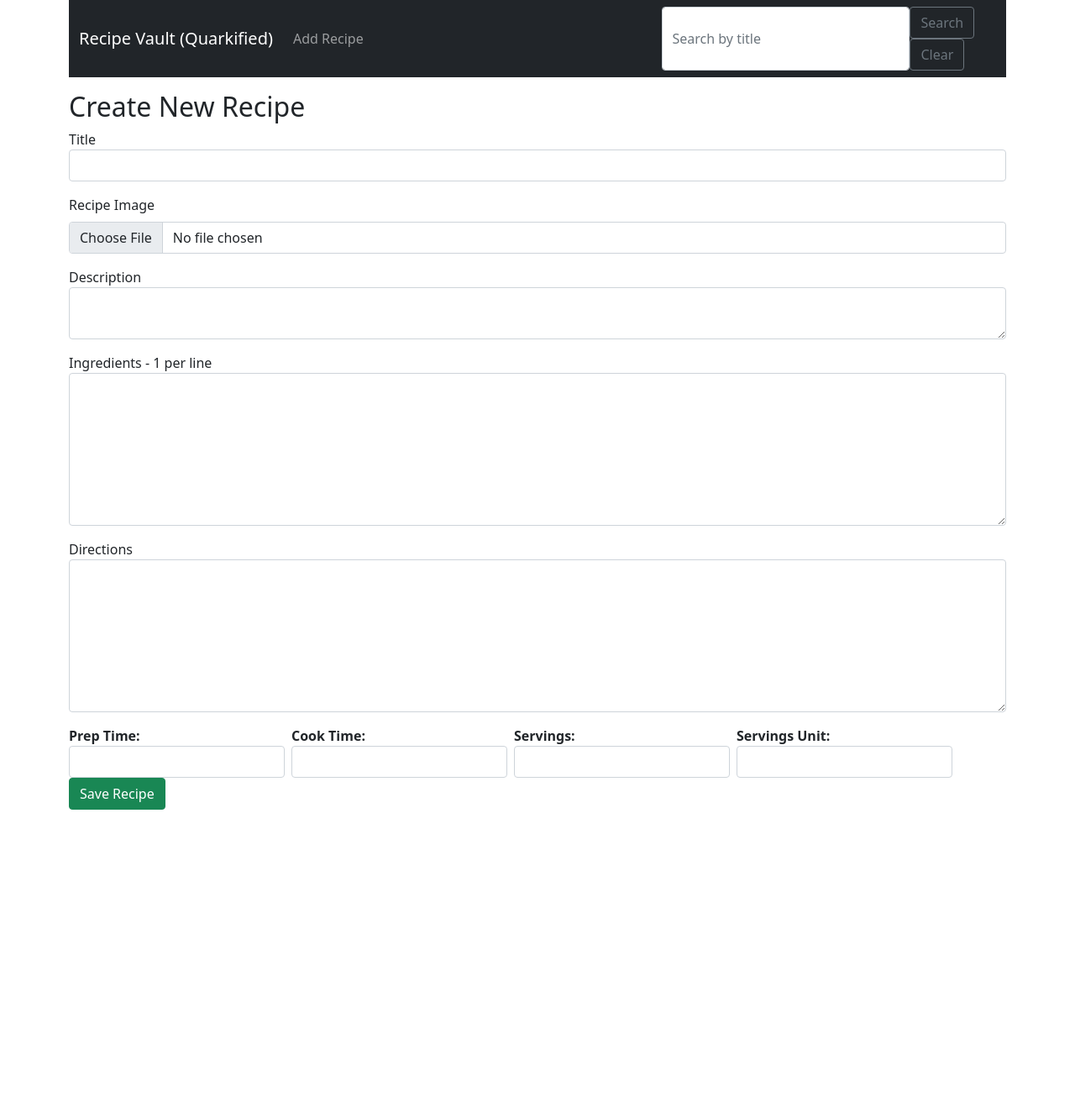
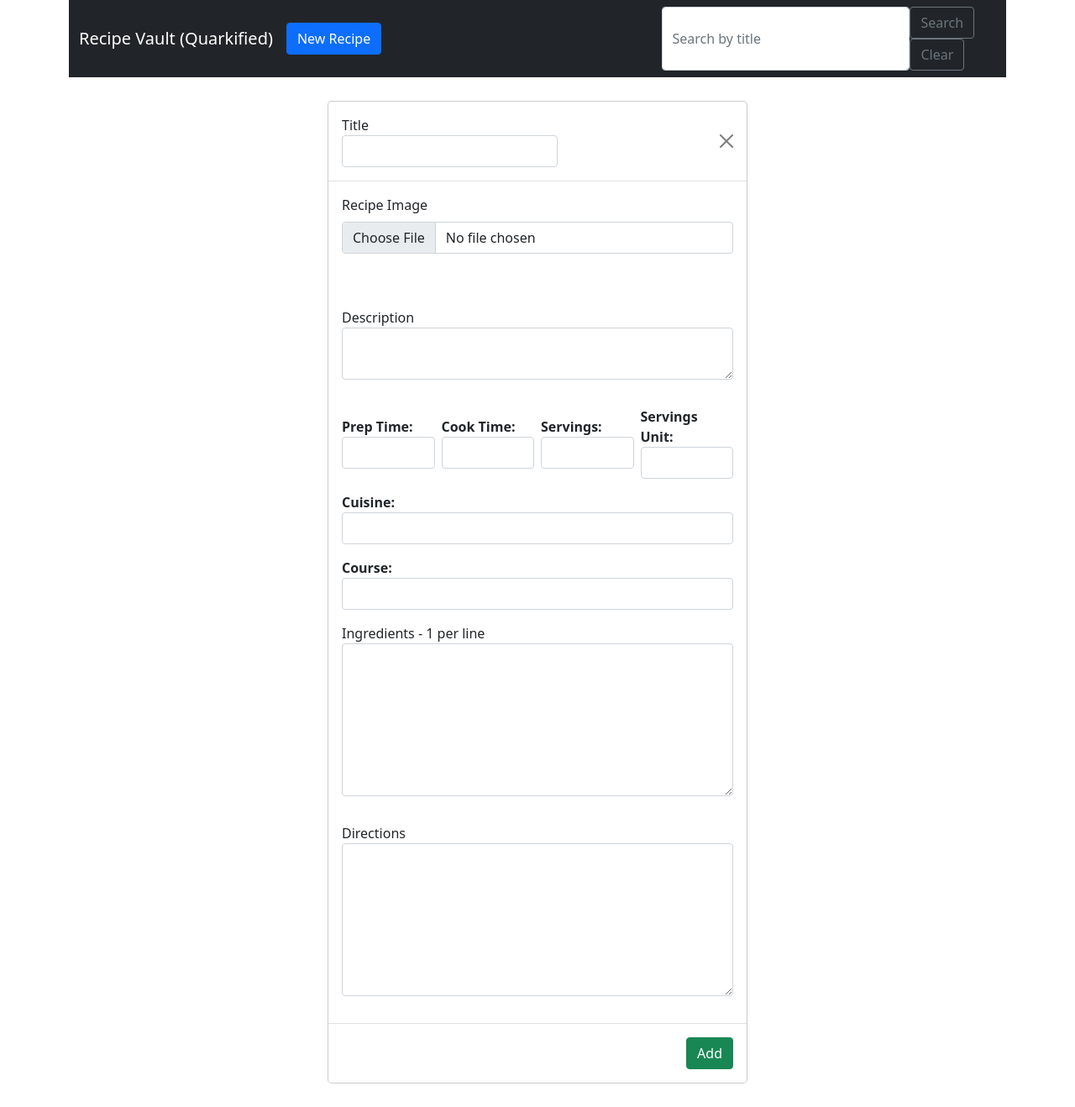
Before and after one commit to purefield/recipevault, a Vue app in the folder ui-recipevault/: page /add in a window 1280 px wide. Shown: the whole page at 84% size. Before the commit the page ends 964 px from the top, so only its background shows below. Built offline with nearby package versions, Linux system fonts and the light colour scheme.

Commit message:
improved create recipe modal

```diff
--- a/ui-recipevault/src/App.vue
+++ b/ui-recipevault/src/App.vue
@@ -10,7 +10,8 @@
 
               <ul class="navbar-nav me-auto mb-2 mb-lg-0">
                 <li class="nav-item">
-                  <router-link to="/add" class="nav-link">Add Recipe</router-link>
+                <button type="button" class="btn btn-primary" data-bs-toggle="modal" data-bs-target="#createRecipe">New Recipe</button>
+
                 </li>
               </ul>
 
@@ -32,9 +33,17 @@
       </nav>
   </div>
 
+
+<!-- Modal -->
+<div class="modal fade" id="createRecipe" tabindex="-1" aria-labelledby="createRecipeModal" aria-hidden="true">
+  <RecipeCreate  @createRecipe="createRecipe"/>
+
+</div>
+
     <div class="container mt-3">
       <router-view />
     </div>
+
 
 </div>
 </template>
@@ -43,16 +52,26 @@
 
 import RecipeDataService from "./services/RecipeDataService";
 
+import RecipeCreate from "./components/RecipeCreate.vue";
+
+
+
+
 import { store } from './store.js';
 
 export default {
   name: "app",
+  modal: null,
+  components: { RecipeCreate},
+  emits: ['editMode'],
 
   data() {
 
     return {
+      component: "",
       recipes: [],
       title: "",
+      modal: null,
       store
     }
   },
@@ -69,7 +88,13 @@ searchTitle() {
           console.log(e);
         });
     },
+
+
 retrieveRecipes() {
+      // reset form
+      this.title=""
+
+      //get recipes
       RecipeDataService.getAll()
         .then(response => {
           this.store.recipes = response.data;
@@ -80,9 +105,12 @@ retrieveRecipes() {
         .catch(e => {
           console.log(e);
         });
-    }
+    },
 
-  }
+
+
+  },
+
 
    }
 </script>
--- a/ui-recipevault/src/components/RecipeCreate.vue
+++ b/ui-recipevault/src/components/RecipeCreate.vue
@@ -1,27 +1,34 @@
 <template>
+  <div class="modal-dialog modal-dialog-scrollable">
 
+    <div class="modal-content">
 
-<h2> Create New Recipe </h2>
+      <div class="modal-header">
 
-<div v-if="!submitted">
+    <form>
+      <div>
+        <label for="title">Title</label>
+        <input type="text" class="form-control" id="title" v-model=recipe.title />
+      </div>
+    </form>
 
-<div class="mb-3">
- <div class="form-group">
-        <label for="title">Title</label>
-        <input
-          type="text"
-          class="form-control"
-          id="title"
-          required
-          v-model="recipe.title"
-          name="title"
-        />
+      <button type="button" class="btn-close" data-bs-dismiss="modal" aria-label="Close"></button>
+
       </div>
-</div>
+
+    <div v class="modal-body">
+
+    <div class="vstack gap-3">
 
         <div class="mb-3">
             <label for="formFile" class="form-label">Recipe Image</label>
-  <input type="file" ref="file" class="form-control" @change="selectFile" />
+            <input
+              type="file"
+              ref="file"
+              class="form-control"
+              @change="selectFile"
+            required>
+            <div class="invalid-feedback">Example invalid form file feedback</div>
           </div>
 
           <div class="mb-3">
@@ -29,7 +36,6 @@
               <img v-if="url" :src="url" />
             </div>
           </div>
-
 
           <div class="mb-3">
             <div class="form-group">
@@ -43,6 +49,44 @@
               />
             </div>
           </div>
+
+<div class="vstack gap-3">
+
+         <div class="hstack gap-2">
+
+            <div>
+             <strong>Prep Time:</strong>
+               <input type="text" class="form-control" id="prep_time" v-model=recipe.prep_time />
+            </div>
+
+              <div>
+              <strong>  Cook Time: </strong>
+              <input type="text" class="form-control" id="cook_time" v-model=recipe.cook_time />
+              </div>
+
+              <div>
+              <strong>  Servings: </strong>
+              <input type="text" class="form-control" id="servings" v-model=recipe.servings />
+              </div>
+
+              <div>
+              <strong>  Servings Unit: </strong>
+              <input type="text" class="form-control" id="serving_unit" v-model=recipe.serving_unit />
+              </div>
+
+        </div>
+
+
+              <div>
+              <strong> Cuisine: </strong>
+              <input type="text" class="form-control" id="cuisine" v-model=recipe.cuisine />
+              </div>
+
+              <div>
+              <strong>Course: </strong>
+              <input type="text" class="form-control" id="course" v-model=recipe.course />
+              </div>
+
 
           <div class="mb-3">
             <div class="form-group">
@@ -72,48 +116,34 @@
             </div>
           </div>
 
-<div class="hstack gap-2">
-
-            <div>
-             <strong>Prep Time:</strong>
-               <input type="text" class="form-control" id="prep_time" v-model=recipe.prep_time />
 </div>
 
-              <div>
-              <strong>  Cook Time: </strong>
-              <input type="text" class="form-control" id="cook_time" v-model=recipe.cook_time />
+          <!--  End modal Body-->
         </div>
+  </div>
+        <div class="modal-footer">
 
-              <div>
-              <strong>  Servings: </strong>
-              <input type="text" class="form-control" id="servings" v-model=recipe.servings />
+          <button class="btn btn-success" @click="saveRecipe">Add</button>
         </div>
-
-              <div>
-              <strong>  Servings Unit: </strong>
-              <input type="text" class="form-control" id="serving_unit" v-model=recipe.serving_unit />
       </div>
-
-        </div>
-
-      <button @click="saveRecipe" class="btn btn-success">Save Recipe</button>
-
     </div>
 
 
 
-    <div v-else>
-      <h4>You submitted successfully!</h4>
-      <button class="btn btn-success" @click="newRecipe">Add</button>
-    </div>
 
 </template>
 
 <script>
 import RecipeDataService from "../services/RecipeDataService";
 
+import { Modal } from 'bootstrap';
+
+import { store } from '../store.js';
+
 export default {
   name: "add-recipe",
+  modal: null,
+
   data() {
     return {
       recipe: {
@@ -130,7 +160,6 @@ export default {
         servings: "",
         serving_unit: "",
         ingredient_list: "",
-
       },
       selectedFiles: undefined,
       currentFile: undefined,
@@ -139,18 +168,39 @@ export default {
       fileInfos: [],
       submitted: false,
       published: false,
-        url: null
+      url: null,
+      store
     };
   },
   methods: {
     saveRecipe() {
-
-
-      RecipeDataService.create(this.currentFile,this.recipe )
-        .then(response => {
+      RecipeDataService.create(this.currentFile, this.recipe)
+        .then((response) => {
           this.recipe.id = response.data.id;
           console.log(response.data);
           this.submitted = true;
+          this.recipe = {}
+          this.selectedFiles = undefined
+          this.currentFile = undefined
+          this.url = null
+          this.fileInfos = []
+          this.$refs.file.value = ""
+          this.retrieveRecipes()
+          this.modal.hide()
+           })
+        .catch((e) => {
+          console.log(e);
+        });
+    },
+
+     retrieveRecipes() {
+
+       console.log("retrieve recipes")
+      RecipeDataService.getAll()
+        .then(response => {
+          store.recipes = response.data;
+
+          console.log(response.data);
         })
         .catch(e => {
           console.log(e);
@@ -159,16 +209,22 @@ export default {
 
     selectFile() {
       this.selectedFiles = this.$refs.file.files;
-      this.currentFile = this.selectedFiles.item(0)
+      this.currentFile = this.selectedFiles.item(0);
       this.url = URL.createObjectURL(this.currentFile);
-
     },
-
 
     newRecipe() {
       this.submitted = false;
       this.recipe = {};
-    }
+    },
+  },
+
+  mounted() {
+    this.recipe = {};
+
+    this.modal = new Modal(document.getElementById('createRecipe'))
+
+
   }
 };
 </script>
```
Also changed, not shown: ui-recipevault/src/components/RecipeEdit.vue (+0 -25 lines). Lines whose indentation alone changed are shown as unchanged.
